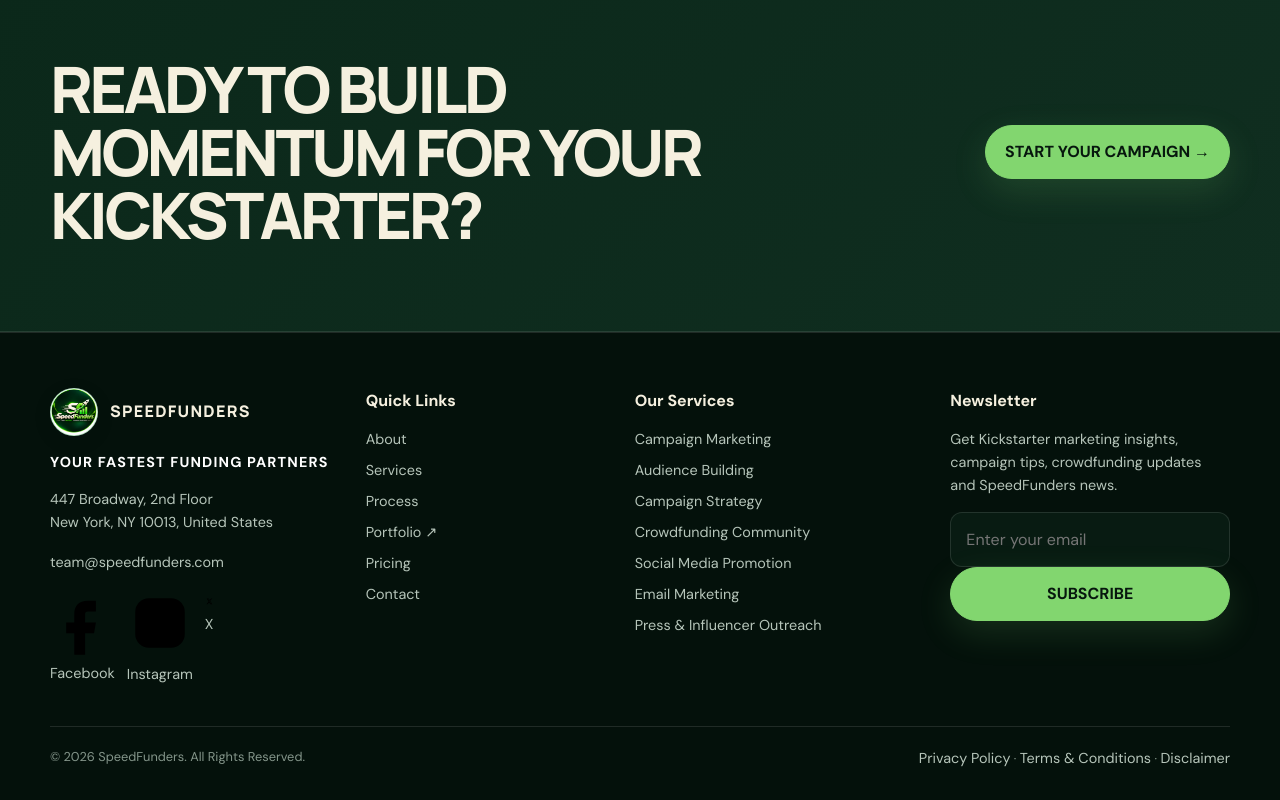
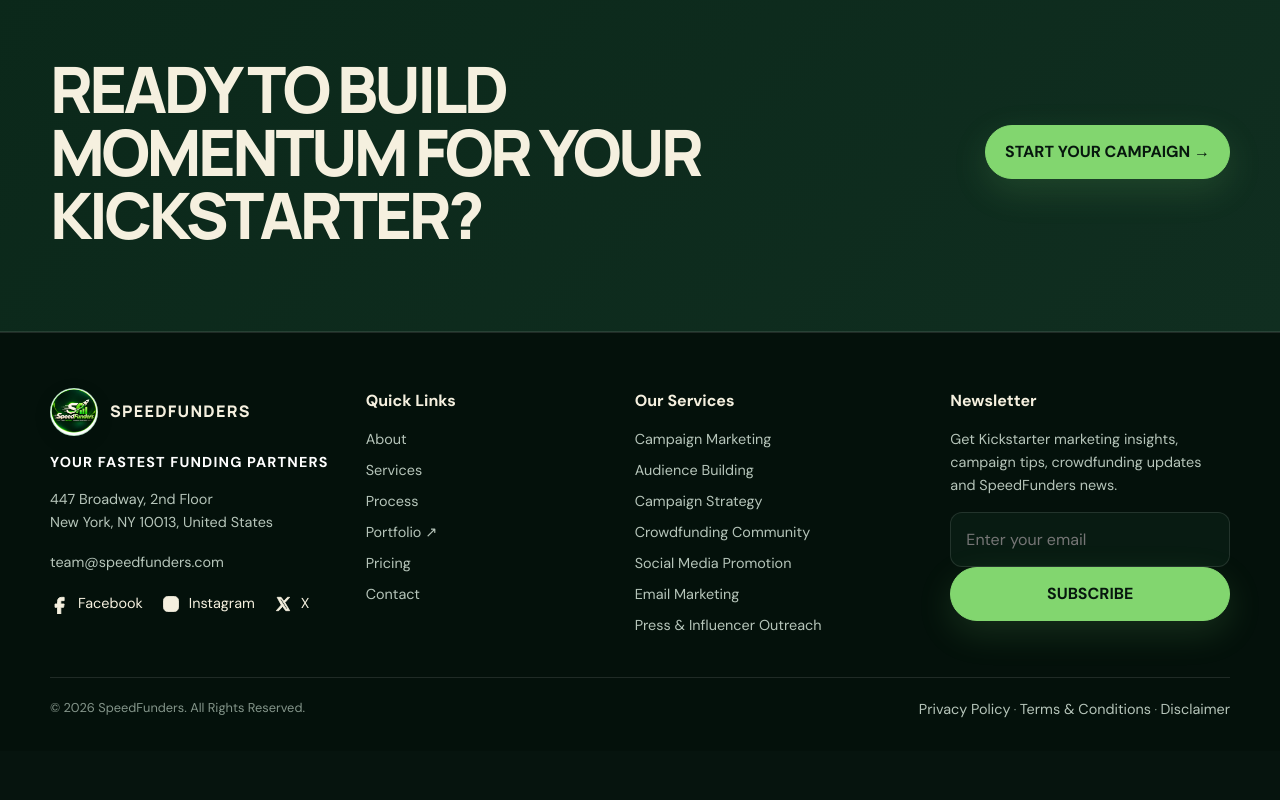
Before and after one commit to richnessofeyeno-hash/speedfunderwebsite, a Next.js app: page / in a window 1280 px wide. Shown: the part 5548-6348 px from the top of the page. After the commit the page ends 6299 px from the top, so only its background shows below. Built offline with nearby package versions, Linux system fonts and the light colour scheme.

Commit message:
Updated social row

```diff
--- a/app/globals.css
+++ b/app/globals.css
@@ -62,7 +62,33 @@
   font-weight:800;
   letter-spacing:.08em;
 }
-.footer-tagline{color:#fff!important;font-weight:800;letter-spacing:.08em}.footer h4{margin:0 0 14px}.footer a,.footer p{color:var(--muted);font-size:.9rem}.footer-links{display:grid;gap:8px}.social-row{display:flex;gap:12px;margin-top:16px;flex-wrap:wrap}.copyright{border-top:1px solid var(--line);margin-top:40px;padding-top:20px;display:flex;justify-content:space-between;gap:20px;color:#84958a;font-size:.8rem}.sr-only{position:absolute;width:1px;height:1px;padding:0;margin:-1px;overflow:hidden;clip:rect(0,0,0,0);white-space:nowrap;border:0}
+.footer-tagline{color:#fff!important;font-weight:800;letter-spacing:.08em}.footer h4{margin:0 0 14px}.footer a,.footer p{color:var(--muted);font-size:.9rem}.footer-links{display:grid;gap:8px}
+.social-row{
+  display:flex;
+  align-items:center;
+  gap:18px;
+  margin-top:18px;
+  flex-wrap:wrap;
+}
+
+.social-row a{
+  display:inline-flex;
+  align-items:center;
+  gap:8px;
+  color:var(--cream)!important;
+  font-size:.9rem;
+  text-decoration:none;
+}
+
+.social-row svg{
+  width:20px;
+  height:20px;
+  display:block;
+  fill:currentColor;
+  stroke:currentColor;
+  flex:none;
+}
+.copyright{border-top:1px solid var(--line);margin-top:40px;padding-top:20px;display:flex;justify-content:space-between;gap:20px;color:#84958a;font-size:.8rem}.sr-only{position:absolute;width:1px;height:1px;padding:0;margin:-1px;overflow:hidden;clip:rect(0,0,0,0);white-space:nowrap;border:0}
 .community-explanation h2{
   letter-spacing:0;
   word-spacing:0.08em;
```
